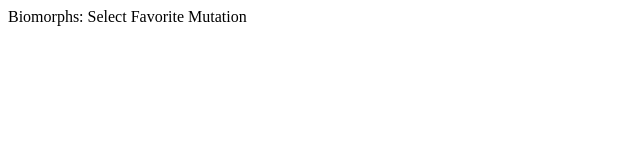
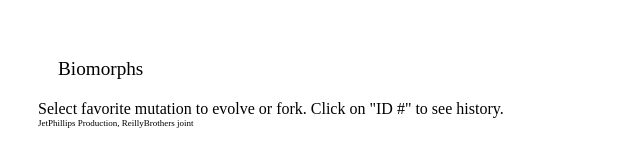
Before and after one commit to jackdreilly/biomorph, a plain HTML site: page web/static/index.html in a window 1280 px wide. Shown: the whole page, without its empty margins (0-640 px from the left). Drawn offline with Linux system fonts and the light colour scheme; no server answers.

Commit message:
small mods

```diff
--- a/web/static/index.html
+++ b/web/static/index.html
@@ -6,13 +6,16 @@
 		<script type="text/javascript" src="main.js"></script>
 	</head>
 	<body onload="get_images();">
-	<header>Biomorphs: Select Favorite Mutation</header>
+	<header>Biomorphs</header>
 	<div id="gif">
 	</div>
 	<div id="main">
-		<div id="mutations">
-		</div>
+	  <div id="mutations-outer">
+	    Select favorite mutation to evolve or fork. Click on "ID #" to see history.
+	    <div id="mutations">
+	    </div>
+	  </div>
 	</div>
-
+	<footer>JetPhillips Production, ReillyBrothers joint</footer>
 </body>
 </html>
--- a/web/static/main.js
+++ b/web/static/main.js
@@ -1,4 +1,5 @@
 function clear_mutations() {
+    clear_gif();
     var last;
     const mutations = get_mutations();
     while (last = mutations.lastChild) {
@@ -88,6 +89,9 @@ function draw_gif(gif) {
     const im = document.createElement("img");
     im.setAttribute("src", "data:iamge/gif;base64," + gif);
     im.setAttribute("class", "mutant");
+    const t = document.createElement("div");
+    t.innerText = "Evolution";
+    el.appendChild(t);
     el.appendChild(im);
 }
 
--- a/web/static/style.css
+++ b/web/static/style.css
@@ -19,3 +19,16 @@
 .mutant {
 	border: 1px black solid;
 }
+
+header {
+    font-size: larger;
+    margin: 20px;
+}
+
+body {
+    padding: 30px;
+}
+
+footer {
+    font-size: xx-small;
+}
```
Also changed, not shown: 2 other files.
